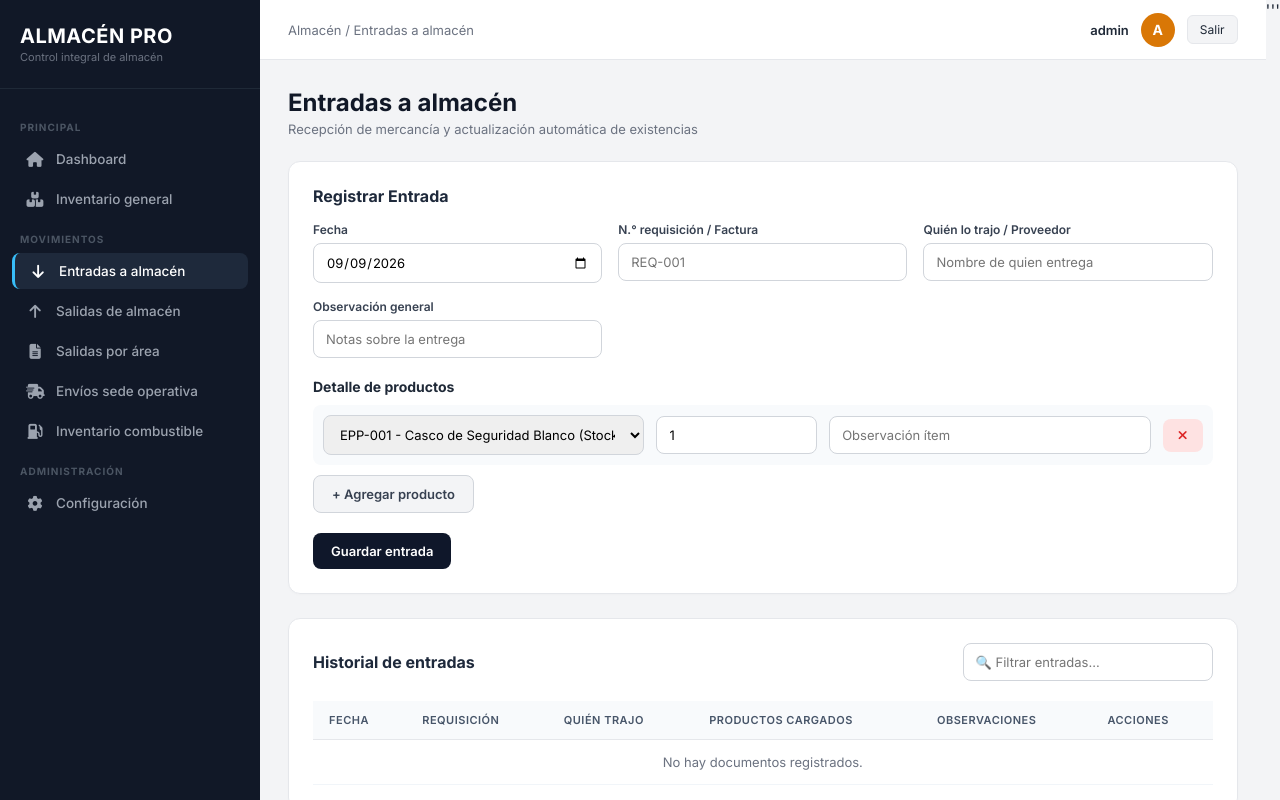
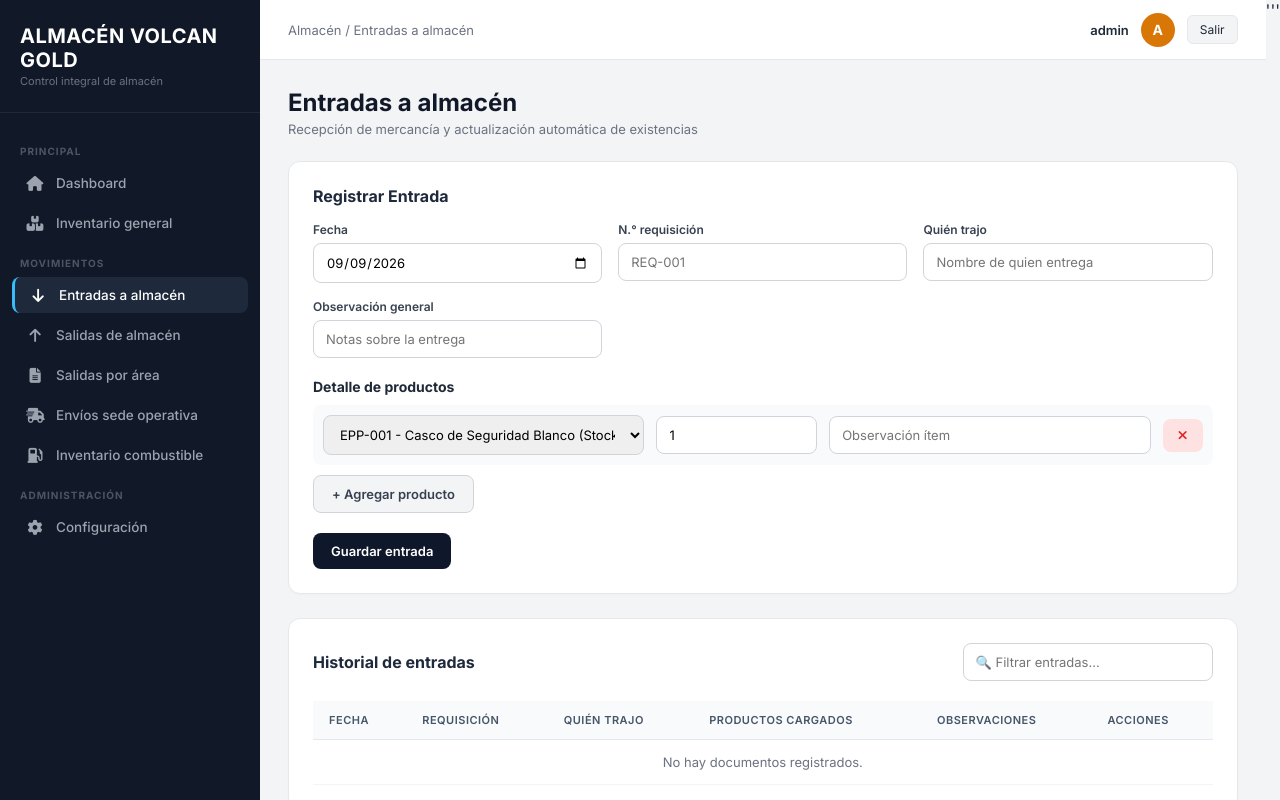
Before and after one commit to yivyguerrero-jpg/ALMACEN, a plain HTML site: page index.html in a window 1280 px wide. Both pictures are taken after a click on the link "Entradas a almacén". Drawn offline with Linux system fonts and the light colour scheme.

Commit message:
index.html

```diff
--- a/index.html
+++ b/index.html
@@ -525,7 +525,7 @@
     <!-- Sidebar Navigation -->
     <aside class="sidebar">
         <div class="sidebar-header">
-            <h1>ALMACÉN PRO</h1>
+            <h1>ALMACÉN VOLCAN GOLD</h1>
             <p>Control integral de almacén</p>
         </div>
         <nav class="sidebar-menu">
@@ -721,11 +721,11 @@
                                 <input type="date" id="ent-fecha" required>
                             </div>
                             <div class="form-group">
-                                <label>N.° requisición / Factura</label>
+                                <label>N.° requisición </label>
                                 <input type="text" id="ent-requisicion" placeholder="REQ-001" required>
                             </div>
                             <div class="form-group">
-                                <label>Quién lo trajo / Proveedor</label>
+                                <label>Quién trajo </label>
                                 <input type="text" id="ent-quientrajo" placeholder="Nombre de quien entrega" required>
                             </div>
                             <div class="form-group">
```
